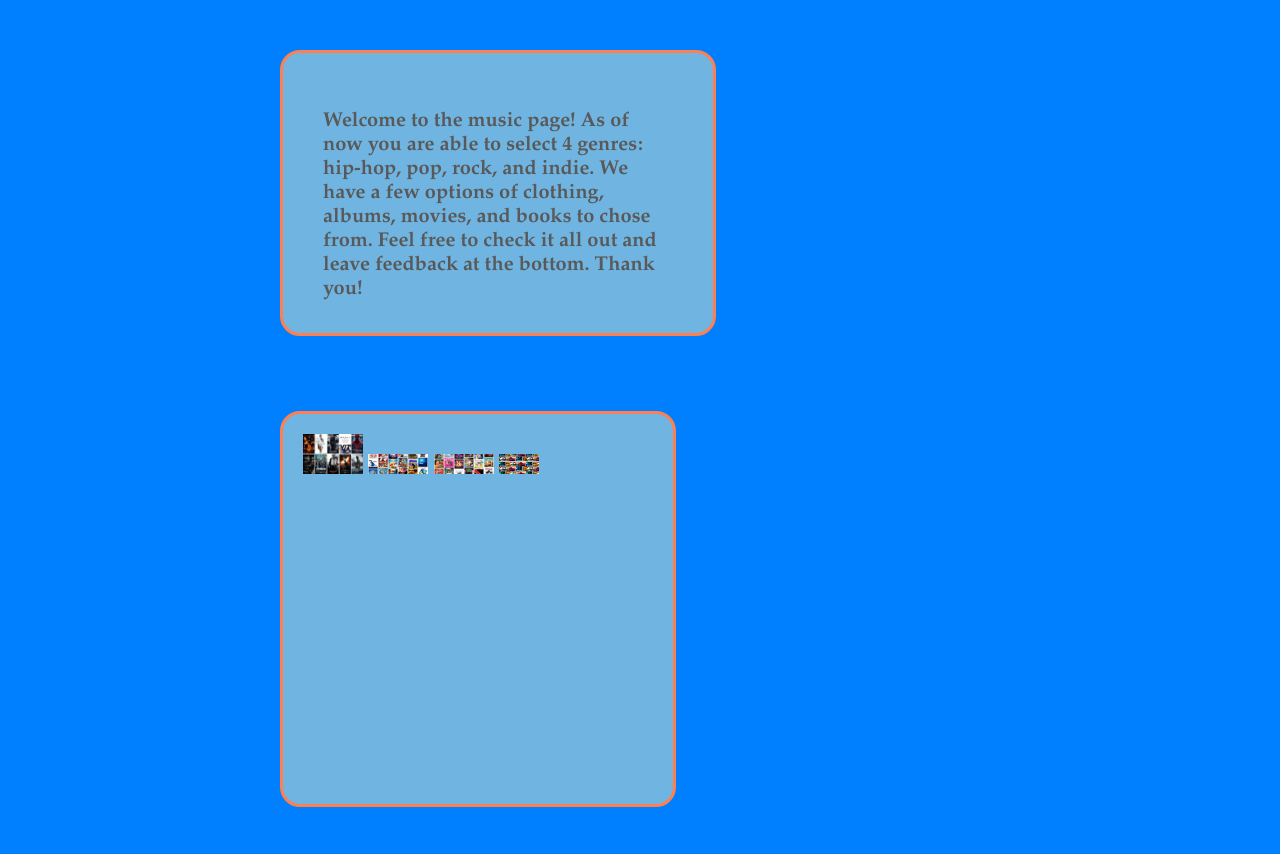
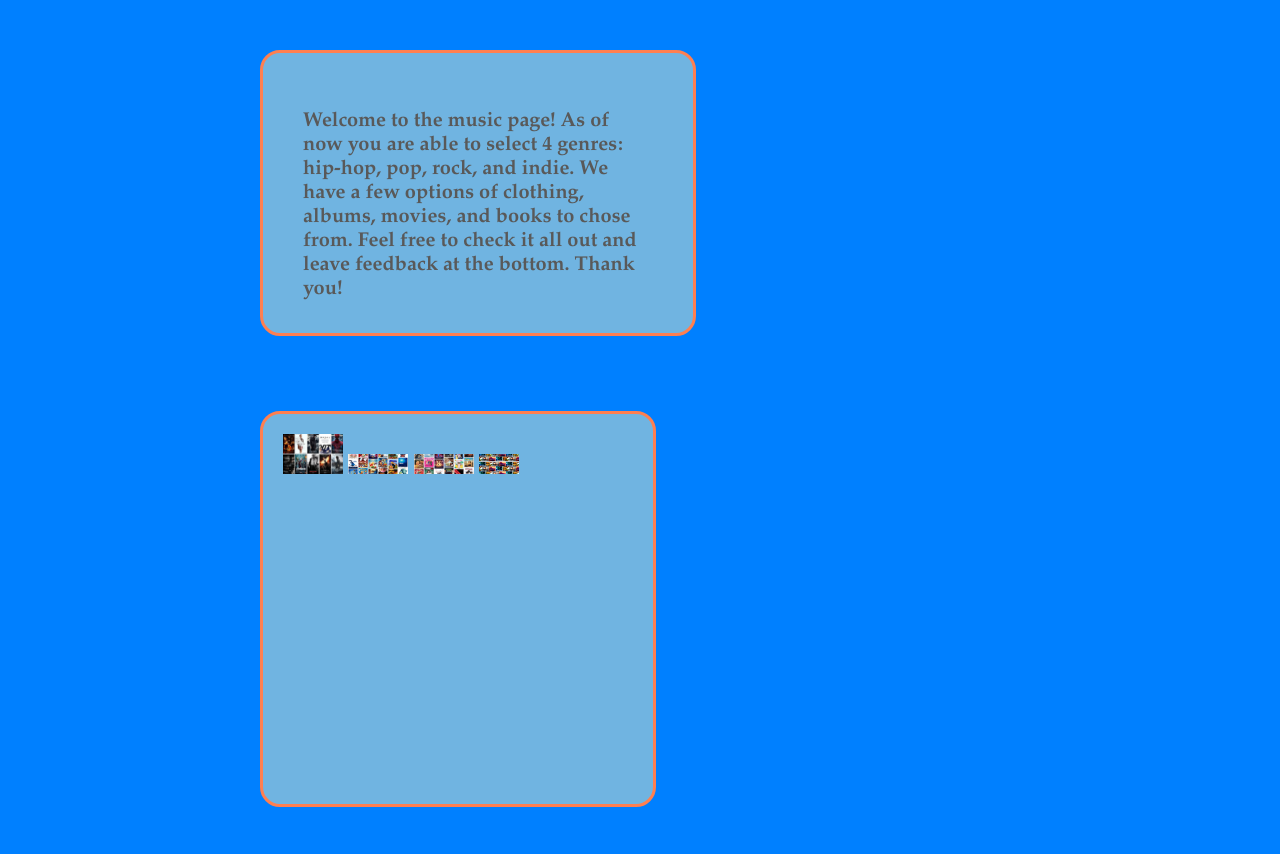
Before and after one commit to igill2/igill2.github.io, a plain HTML site: page itis3135/project/music.html in a window 1280 px wide. Shown: the part 173-1027 px from the top of the page. Drawn offline with Linux system fonts and the light colour scheme.

Commit message:
Update defaultP.css

```diff
--- a/itis3135/project/styles/defaultP.css
+++ b/itis3135/project/styles/defaultP.css
@@ -45,7 +45,7 @@ main
 	color: #595959;
 	height: 200px;
 	width: 350px;
-	margin-left: 100px;
+	margin-left: 80px;
 	margin-right: 100px;
 	border-style: solid;
 	border-radius: 20px;
@@ -61,7 +61,7 @@ main
 	height: 350px;
 	width: 350px;
 	margin-top:75px;
-	margin-left: 100px;
+	margin-left: 80px;
 	margin-right: 100px;
 	border-style: solid;
 	border-radius: 20px;
```
